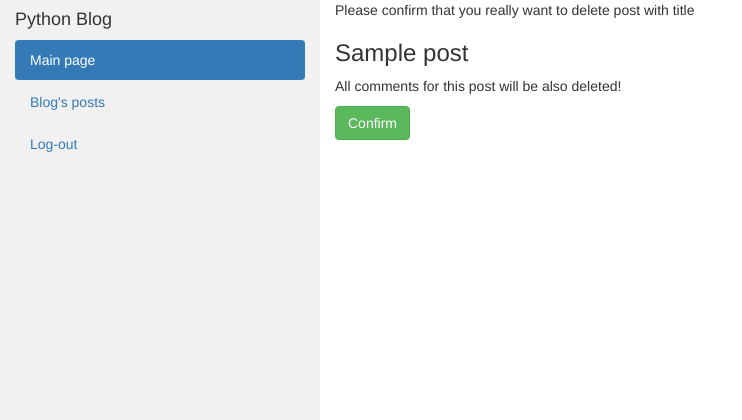
After one commit to kosmail3r/hillel_py, a Django app: page /blog/post-delete/1/ in a window 1280 px wide. The commit adds this page. Shown: the top 420 px of the page, without its empty margins (0-742 px from the left). Run offline with Django 3.2, Linux system fonts and the light colour scheme; tables that the repository leaves empty hold one stand-in row (values such as "Sample post"); some libraries are stand-ins or nearby versions.

Commit message:
add delete possibility

```diff
--- a/task_blog/urls.py
+++ b/task_blog/urls.py
@@ -6,6 +6,7 @@ urlpatterns = [
     path('', views.HomePageView.as_view(), name='index'),
     path('posts/', views.PostList.as_view(), name='post_list'),
     path('posts/<int:pk>/', views.post_detail, name='post_detail'),
+    path('post-delete/<int:pk>/', views.post_delete, name='post_delete'),
     # path('posts/<int:pk>/', views.post_detail, name='post_detail'),
     path('create_post/', views.PostCreate.as_view(), name='post_create'),
     path('user/<int:pk>/', views.user_detail, name='user_detail'),
--- a/task_blog/views.py
+++ b/task_blog/views.py
@@ -89,6 +89,16 @@ def post_detail(request, pk):
 
     return render(request, 'blog/post_detail.html', context)
 
+def post_delete(request, pk):
+    post = get_object_or_404(Post, pk=pk)
+    if request.method == 'POST':
+        if request.POST.get('confirmation', False):
+            Comment.objects.all().filter(post=post).delete()
+            post.delete()
+            return HttpResponseRedirect(reverse('user_detail', args=(post.author.id,)))
+    else:
+        context = {'post': post}
+        return render(request, 'blog/post_delete.html', context)
 
 def user_detail(request, pk):
     user = get_object_or_404(User, pk=pk, is_staff=False)
--- /dev/null
+++ b/templates/blog/post_delete.html
@@ -0,0 +1,15 @@
+{% extends "main.html" %}
+
+{% block content %}
+
+<p>Please confirm that you really want to delete post with title</p>
+<h3>{{ post.title }}</h3>
+<p>All comments for this post will be also deleted!</p>
+
+<form method="post">
+    {% csrf_token %}
+    <input type="hidden" name="confirmation" value="1">
+    <button type="submit" class="btn btn-success">Confirm</button>
+</form>
+
+{% endblock %}
--- a/templates/blog/user_detail.html
+++ b/templates/blog/user_detail.html
@@ -15,7 +15,7 @@
     <li><h4>Title: <a href="{% url 'post_detail' post.id %}">{{ post.title }}</a> </h4></li>
     <h5>Short description: {{ post.short_description }} </h5>
     {% if self_posts %}
-    <a href="#X"> <button class="btn btn-xs btn-danger">Delete post</button></a>
+    <a href="{% url 'post_delete' post.id %}"> <button class="btn btn-xs btn-danger">Delete post</button></a>
     {% endif %}
 {% empty %}
     <li>No posts yet.</li>
```
Also changed, not shown: templates/blog/post_list.html (line endings or trailing spaces).
